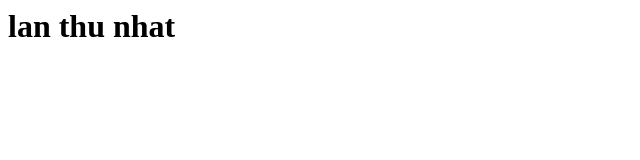
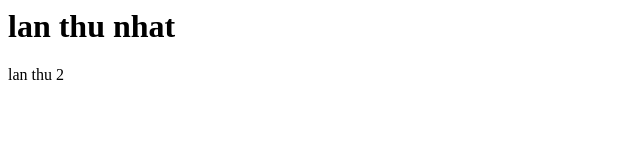
Before and after one commit to CaoVu-HP/test, a plain HTML site: page index.html in a window 1280 px wide. Shown: the full height of the page, 0-640 px from the left. Drawn offline with Linux system fonts and the light colour scheme.

Commit message:
Update index.html

```diff
--- a/index.html
+++ b/index.html
@@ -1 +1,2 @@
 <h1>lan thu nhat </h1>
+<p> lan thu 2<p>
```
